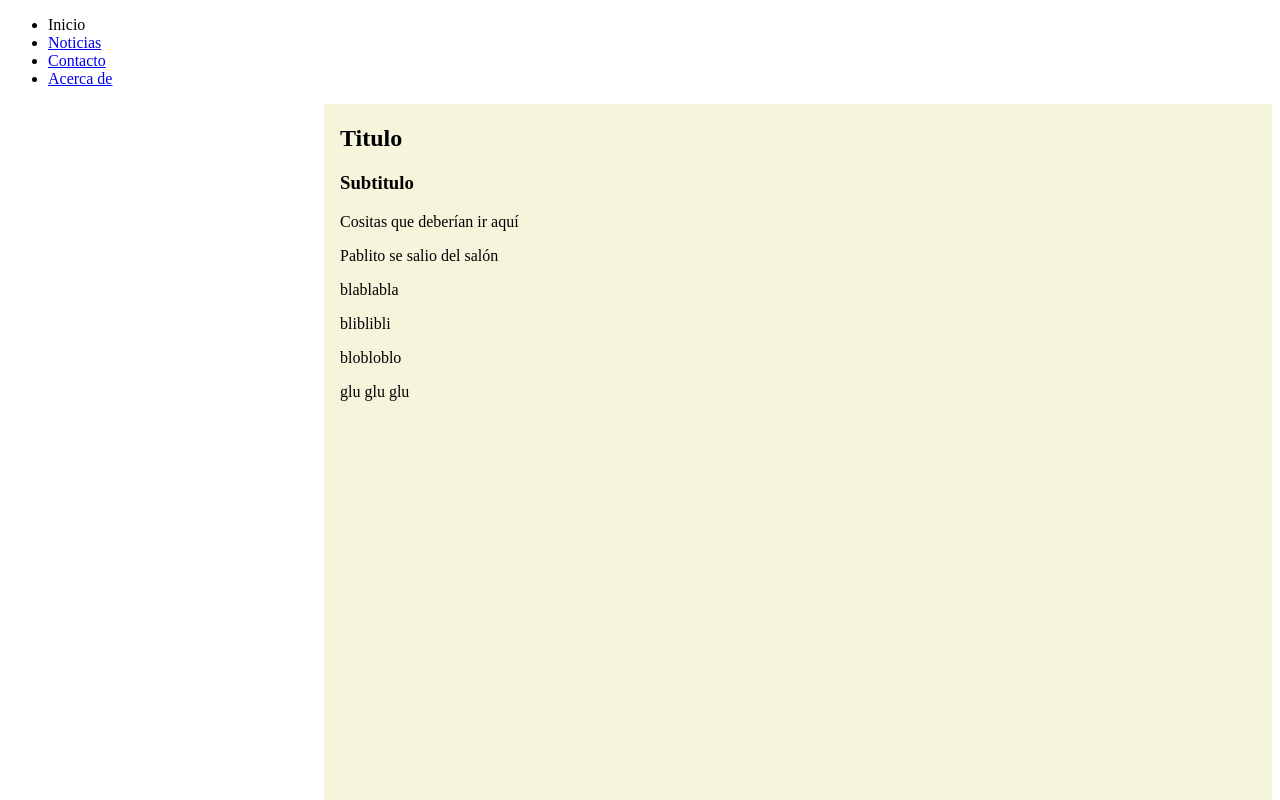
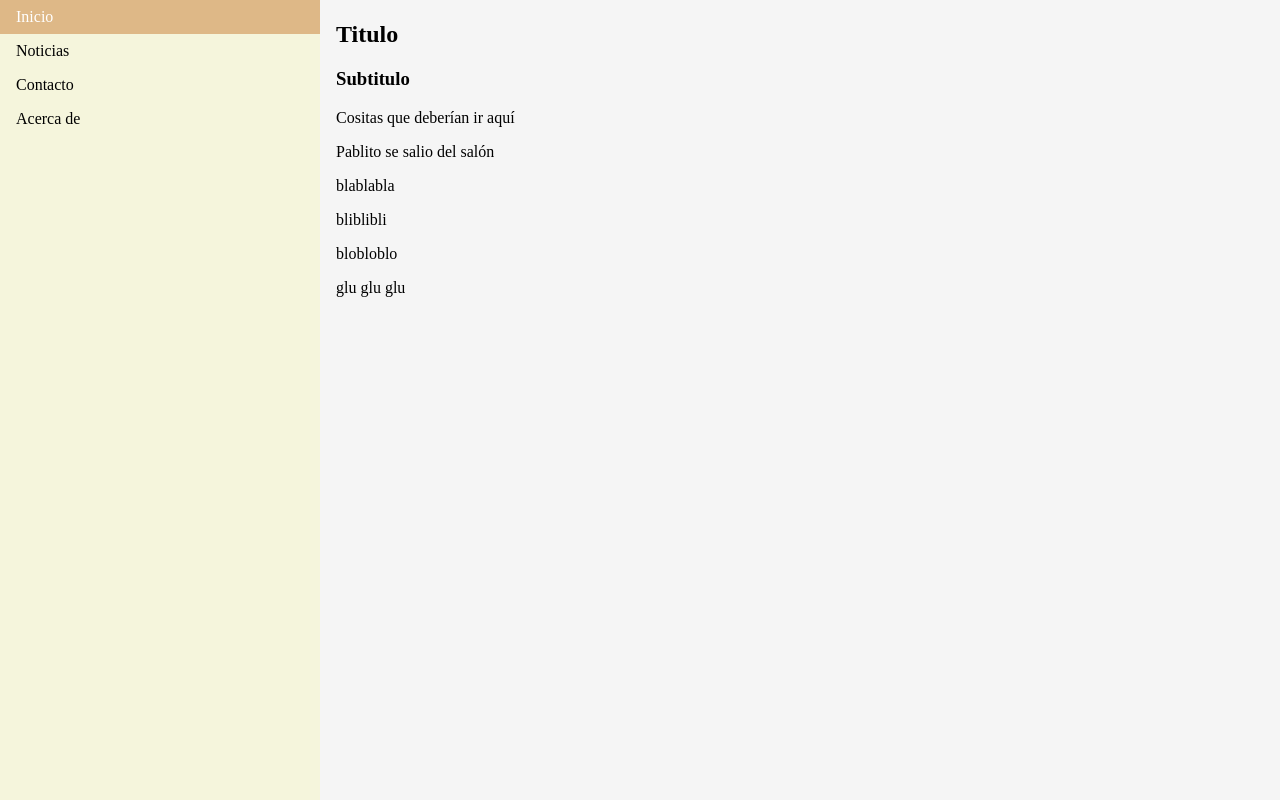
Before and after one commit to MrAllace/Taller-de-desarrollo-212, a plain HTML site: page practica8/index.html in a window 1280 px wide. Shown: the top 800 px of the page. Drawn offline with Linux system fonts and the light colour scheme.

Commit message:
practica8

```diff
--- a/practica8/index.html
+++ b/practica8/index.html
@@ -7,7 +7,40 @@
     <title>Document</title>
 </head>
 <body>
+<style>
+body {
+  margin: 0;
+  font-family: 'Times New Roman', Times, serif;
+}
 
+ul {
+  list-style-type: none;
+  margin: 0;
+  padding: 0;
+  width: 25%;
+  background-color: beige;
+  position: fixed;
+  height: 100%;
+  overflow: auto;
+}
+
+li a {
+  display: block;
+  color: #000;
+  padding: 8px 16px;
+  text-decoration: none;
+}
+
+li a.active {
+  background-color: burlywood;
+  color: white;
+}
+
+li a:hover:not(.active) {
+  background-color: #555;
+  color: white;
+}
+</style>
     <ul>
         <li><a class="active" hrfe="#home">Inicio</a></li>
         <li><a href="#news">Noticias</a></li>
@@ -16,7 +49,7 @@
 
     </ul>
 
-    <div style="margin-left:25%;padding: 1px 16px;height: 1000px;background-color: beige;">
+    <div style="margin-left:25%;padding: 1px 16px;height: 1000px;background-color: whitesmoke;">
         <h2>Titulo</h2>
         <h3>Subtitulo</h3>
         <p>Cositas que deberían ir aquí</p>
```
